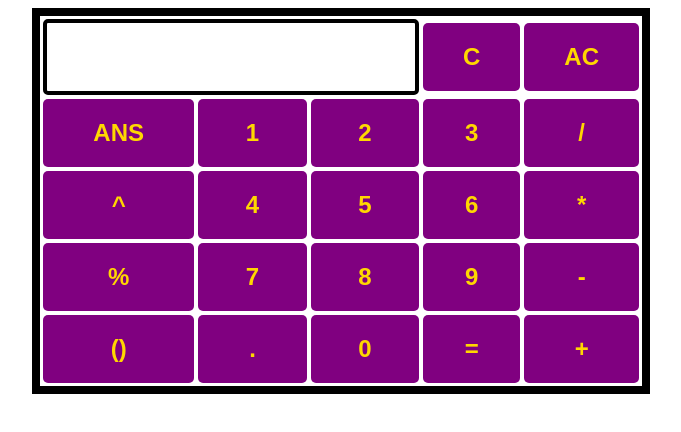
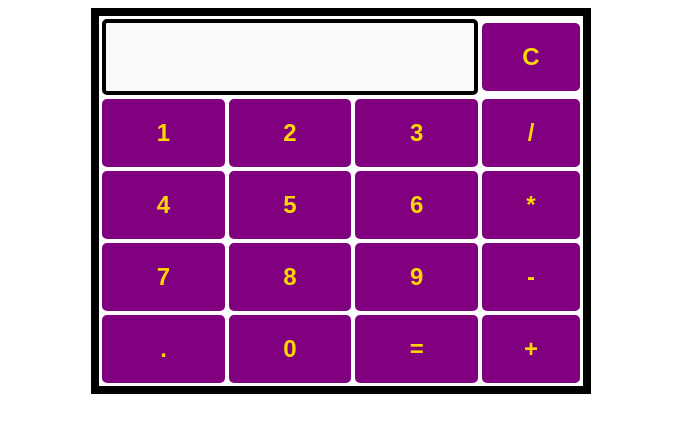
Before and after one commit to makkylods/working-calculator, a plain HTML site: page index.html in a window 1280 px wide. Shown: the whole page, without its empty margins (299-980 px from the left). Drawn offline with Linux system fonts and the light colour scheme.

Commit message:
Update index.html

```diff
--- a/index.html
+++ b/index.html
@@ -28,6 +28,7 @@
             color: gold;
             border: 4px solid black;
             border-radius: 5px;
+
         }
     </style>
 
@@ -37,34 +38,30 @@
     <table>
         <tr>
             <td colspan="3">
-                <input type="text" id="result">
+                <input type="text" id="result" disabled>
             </td>
             <td><input type="button" onclick="clearinput()" value="C"></td>
-            <td><input type="button" onclick="clearall()" value="AC"></td>
         </tr>
         <tr>
-            <td><input type="button" onclick="answer()" value="ANS"></td>
             <td><input type="button" onclick="appendNumber(1)" value="1"></td>
             <td><input type="button" onclick="appendNumber(2)" value="2"></td>
             <td><input type="button" onclick="appendNumber(3)" value="3"></td>
             <td><input type="button" onclick="divide()" value="/"></td>
         </tr>
         <tr>
-            <td><input type="button" onclick="exponent()" value="^"></td>
             <td><input type="button" onclick="appendNumber(4)" value="4"></td>
             <td><input type="button" onclick="appendNumber(5)" value="5"></td>
             <td><input type="button" onclick="appendNumber(6)" value="6"></td>
             <td><input type="button" onclick="multiply()" value="*"></td>
         </tr>
         <tr>
-            <td><input type="button" onclick="percent()" value="%"></td>
             <td><input type="button" onclick="appendNumber(7)" value="7"></td>
             <td><input type="button" onclick="appendNumber(8)" value="8"></td>
             <td><input type="button" onclick="appendNumber(9)" value="9"></td>
             <td><input type="button" onclick="minus()" value="-"></td>
         </tr>
         <tr>
-            <td><input type="button" onclick="appendNumber(1)" value="()"></td>
+
             <td><input type="button" onclick="appendNumber('.')" value="."></td>
             <td><input type="button" onclick="appendNumber(0)" value="0"></td>
             <td><input type="button" onclick="calculate()" value="="></td>
```
